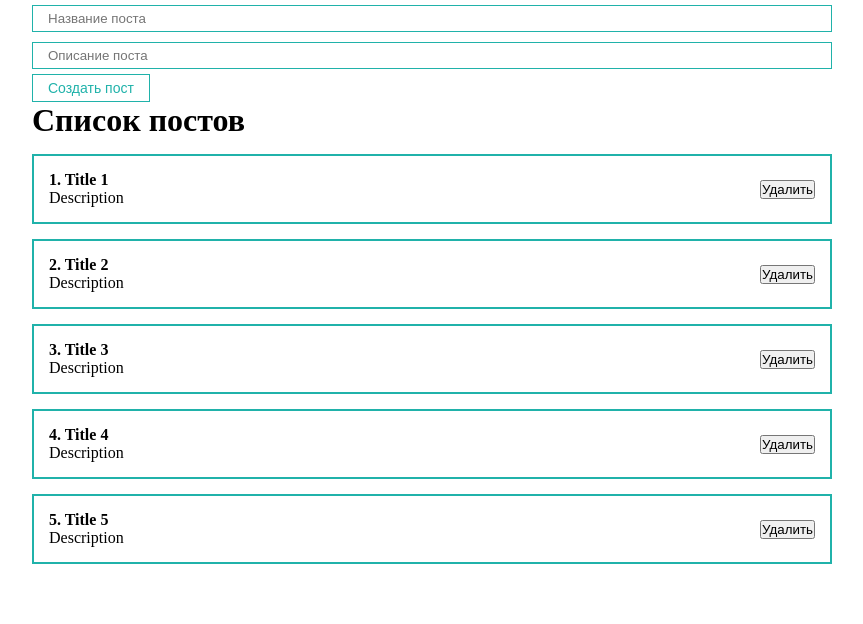
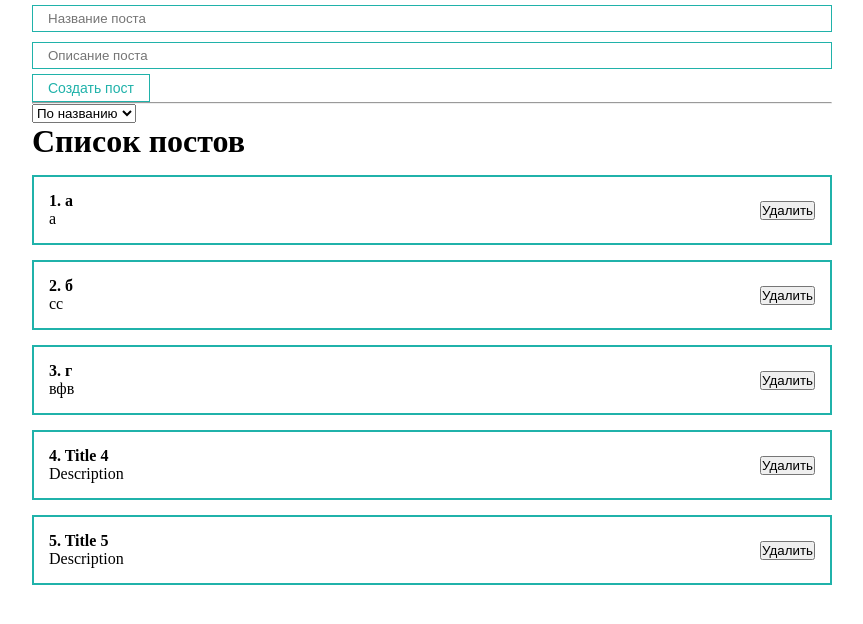
Before and after one commit to zimirken1/react-blog, a React (Create React App) app: page / in a window 1280 px wide. Shown: the top 624 px of the page, without its empty margins (208-1071 px from the left). Built offline with nearby package versions, Linux system fonts and the light colour scheme.

Commit message:
created MySelect, add sort by name and description.

```diff
--- a/src/App.js
+++ b/src/App.js
@@ -3,24 +3,56 @@ import '../src/styles/App.css'
 import '../src/components/PostForm'
 import PostForm from "./components/PostForm";
 import PostList from "./components/PostList";
+import MyInput from "./components/UI/input/MyInput";
+import MySelect from "./components/UI/select/MySelect";
+import postItem from "./components/PostItem";
 
 const App = () => {
     const [posts, setPosts] = useState([
-        {id: 1, title: "Title 1", body: "Description"},
-        {id: 2, title: "Title 2", body: "Description"},
-        {id: 3, title: "Title 3", body: "Description"},
+        {id: 1, title: "а", body: "а"},
+        {id: 2, title: "б", body: "сс"},
+        {id: 3, title: "г", body: "вфв"},
         {id: 4, title: "Title 4", body: "Description"},
         {id: 5, title: "Title 5", body: "Description"},
     ]);
+
+    const [selectedSort, setSelectedSort] = useState(' ')
 
     const createPost = (newPost) => {
         setPosts([...posts, newPost])
     }
 
+    const removePost = (post) => {
+        setPosts(posts.filter(p => p.id !== post.id))
+    }
+
+    const sortPosts = (sort) => {
+        setSelectedSort(sort);
+        setPosts([...posts].sort((a, b) => a[sort].localeCompare(b[sort])))
+    }
+
     return (
         <div className={"App"}>
             <PostForm create={createPost}/>
-            <PostList posts={posts} title={"Список постов"}/>
+            <hr/>
+            <div>
+                <MySelect
+                    value={selectedSort}
+                    onChange={sortPosts}
+                    defaultValue="Сортировка"
+                    options={[
+                        {value: 'title', name: 'По названию'},
+                        {value: 'body', name: 'По описанию'},
+                    ]}
+                />
+            </div>
+            {posts.length !== 0
+                ?
+                <PostList remove={removePost} posts={posts} title={"Список постов"}/>
+                :
+                <div>Посты не найдены!</div>
+            }
+
         </div>
     );
 };
--- a/src/components/PostItem.jsx
+++ b/src/components/PostItem.jsx
@@ -10,7 +10,11 @@ const PostItem = (props) => {
                 </div>
             </div>
             <div className={"post__btns"}>
-                <button>Удалить</button>
+                <button
+                    onClick={() => props.remove(props.post)}
+                >
+                    Удалить
+                </button>
             </div>
         </div>
     );
--- a/src/components/PostList.jsx
+++ b/src/components/PostList.jsx
@@ -1,12 +1,14 @@
 import React from 'react';
 import PostItem from "./PostItem";
 
-const PostList = ({posts, title}) => {
+const PostList = ({posts, title, remove}) => {
+
+
     return (
         <div>
             <h1>{title}</h1>
             {posts.map((post, index) =>
-                <PostItem number={index + 1} key={post.id} post={post}
+                <PostItem remove={remove} number={index + 1} key={post.id} post={post}
                 />)}
         </div>
     );
--- /dev/null
+++ b/src/components/UI/select/MySelect.jsx
@@ -0,0 +1,23 @@
+import React from 'react';
+import classes from "./MySelect.module.css";
+
+const MySelect = ({options, defaultValue, value, onChange}) => {
+    return (
+        <select
+            value={value}
+            onChange={event => onChange(event.target.value)}
+        >
+            <option disabled value="">{defaultValue}</option>
+            {options.map(option =>
+                <option
+                    key={option.value}
+                    value={option.value}
+                >
+                    {option.name}
+                </option>
+            )}
+        </select>
+    );
+};
+
+export default MySelect;
```
Also changed, not shown: src/components/UI/select/MySelect.module.css (added).
